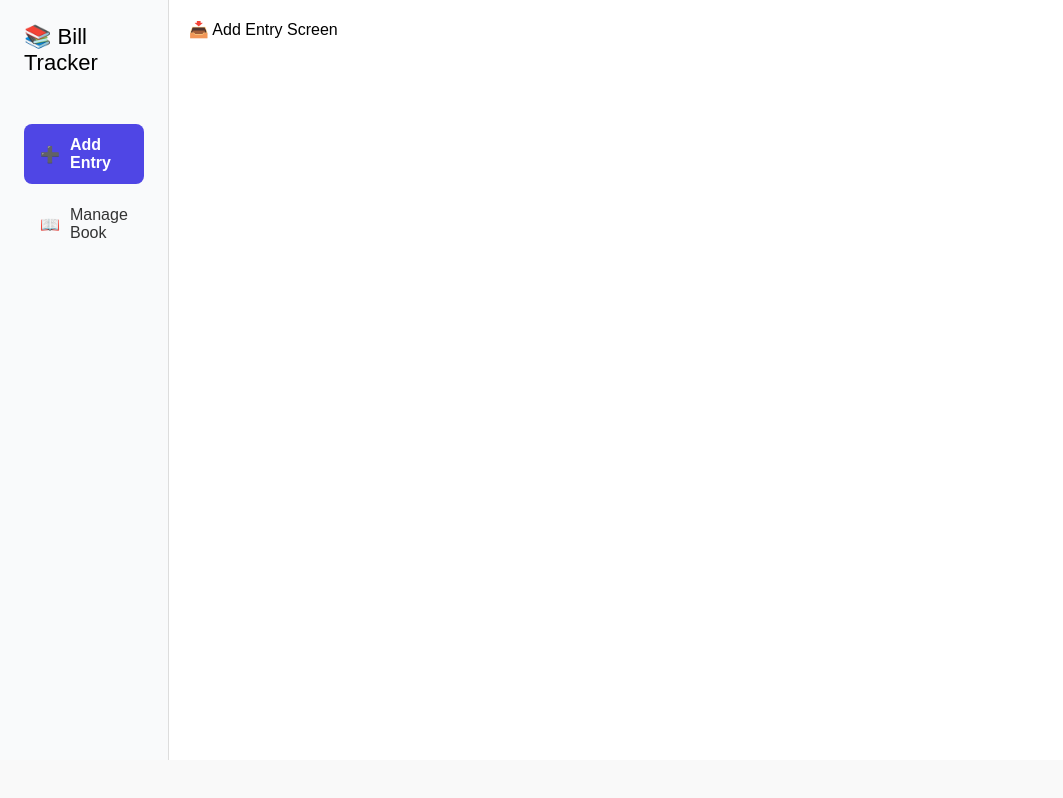
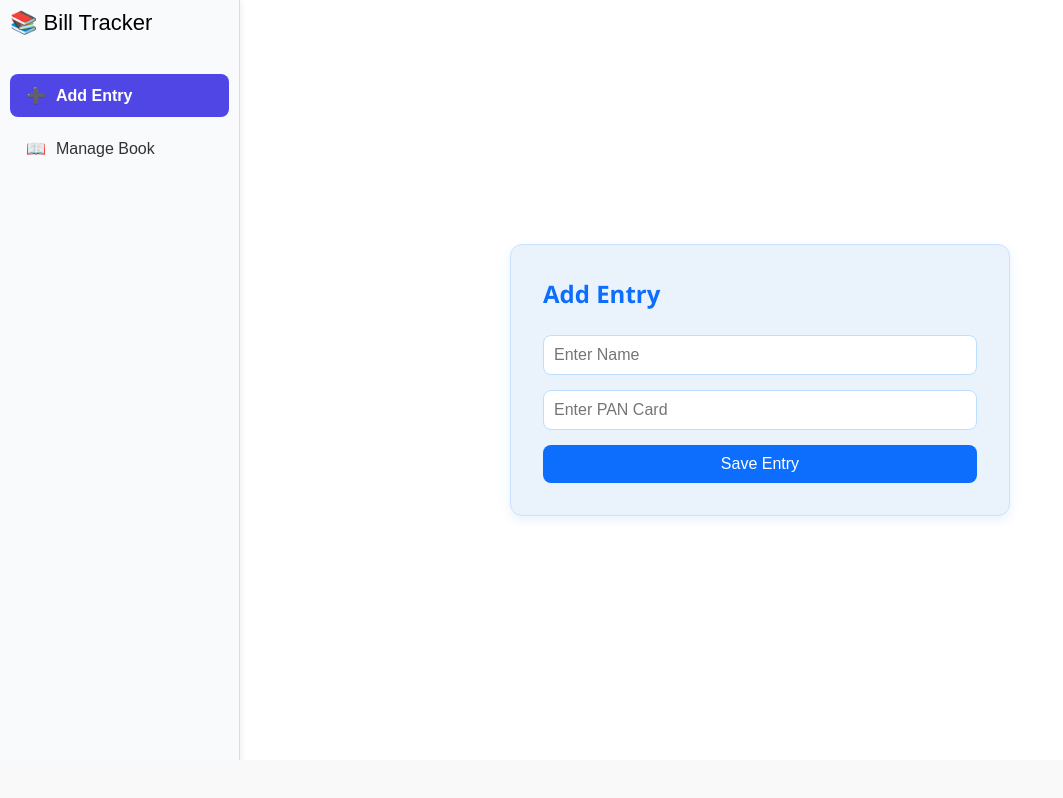
Before and after one commit to think-WayBig/30-bill-tracker-smart-tax, a React (Vite) app: page / in a window 1280 px wide. Shown: the whole page, without its empty margins (0-1063 px from the left). Built offline with nearby package versions, Linux system fonts and the light colour scheme.

Commit message:
save data to entries json

```diff
--- a/src/preload/index.ts
+++ b/src/preload/index.ts
@@ -4,6 +4,10 @@ import { electronAPI } from '@electron-toolkit/preload'
 const api = {
   selectFolder: () => ipcRenderer.invoke('select-folder')
 }
+
+contextBridge.exposeInMainWorld('electronAPI', {
+  saveEntry: (entry: { name: string; pan: string }) => ipcRenderer.invoke('save-entry', entry)
+})
 
 // Use `contextBridge` APIs to expose Electron APIs to
 // renderer only if context isolation is enabled, otherwise
--- a/src/renderer/src/App.tsx
+++ b/src/renderer/src/App.tsx
@@ -5,6 +5,7 @@ declare global {
     }
   }
 }
+
 import { useEffect, useState } from 'react'
 import FolderSelector from './components/FolderSelector'
 import MainView from './components/MainView'
--- a/src/renderer/src/components/AddEntry.tsx
+++ b/src/renderer/src/components/AddEntry.tsx
@@ -1,8 +1,114 @@
-const AddEntry = () => {
+import React, { useState } from 'react'
+
+const AddEntry: React.FC = () => {
+  const [name, setName] = useState('')
+  const [pan, setPan] = useState('')
+  const [message, setMessage] = useState('')
+
+  const handleSubmit = async (e: React.FormEvent) => {
+    e.preventDefault()
+
+    console.log('Calling saveEntry', { name, pan })
+
+    console.log('electronAPI:', window.electronAPI)
+
+    const result = await window.electronAPI.saveEntry({ name, pan })
+
+    console.log('Save result:', result)
+
+    if (result.success) {
+      setMessage('✅ Entry saved successfully!')
+      setName('')
+      setPan('')
+    } else {
+      setMessage(`❌ Error: ${result.error}`)
+    }
+  }
+
   return (
-    <div style={{ padding: '20px', width: '100vw', height: '100vh', backgroundColor: 'white' }}>
-      📥 Add Entry Screen
-    </div>
+    <form
+      onSubmit={handleSubmit}
+      style={{
+        display: 'flex',
+        flexDirection: 'column',
+        gap: '15px',
+        minWidth: '500px',
+        maxWidth: '900px',
+        margin: '2rem auto',
+        padding: '2rem',
+        backgroundColor: '#eaf3fc',
+        borderRadius: '12px',
+        boxShadow: '0 4px 12px rgba(0, 123, 255, 0.1)',
+        fontFamily: 'Segoe UI, sans-serif',
+        border: '1px solid #cce0ff'
+      }}
+    >
+      <h2 style={{ marginBottom: '10px', color: '#0d6efd' }}>Add Entry</h2>
+
+      <input
+        type="text"
+        placeholder="Enter Name"
+        value={name}
+        onChange={(e) => setName(e.target.value)}
+        required
+        style={{
+          padding: '10px',
+          border: '1px solid #bcdfff',
+          borderRadius: '8px',
+          fontSize: '16px',
+          outline: 'none',
+          backgroundColor: '#ffffff',
+          color: '#003366'
+        }}
+      />
+
+      <input
+        type="text"
+        placeholder="Enter PAN Card"
+        value={pan}
+        onChange={(e) => setPan(e.target.value)}
+        required
+        style={{
+          padding: '10px',
+          border: '1px solid #bcdfff',
+          borderRadius: '8px',
+          fontSize: '16px',
+          outline: 'none',
+          backgroundColor: '#ffffff',
+          color: '#003366'
+        }}
+      />
+
+      <button
+        type="submit"
+        style={{
+          padding: '10px',
+          backgroundColor: '#0d6efd',
+          color: 'white',
+          border: 'none',
+          borderRadius: '8px',
+          cursor: 'pointer',
+          fontSize: '16px',
+          transition: 'background-color 0.3s ease'
+        }}
+        onMouseEnter={(e) => (e.currentTarget.style.backgroundColor = '#0b5ed7')}
+        onMouseLeave={(e) => (e.currentTarget.style.backgroundColor = '#0d6efd')}
+      >
+        Save Entry
+      </button>
+
+      {message && (
+        <div
+          style={{
+            marginTop: '10px',
+            color: message.startsWith('✅') ? '#0d6efd' : '#d00000',
+            fontWeight: '500'
+          }}
+        >
+          {message}
+        </div>
+      )}
+    </form>
   )
 }
 
--- a/src/renderer/src/components/MainView.tsx
+++ b/src/renderer/src/components/MainView.tsx
@@ -9,7 +9,14 @@ const MainView = () => {
   return (
     <div style={{ display: 'flex', height: '95vh' }}>
       <Sidebar setActiveScreen={setActiveScreen} />
-      <div style={{ flex: 1 }}>
+      <div
+        style={{
+          flex: 1,
+          display: 'flex',
+          justifyContent: 'center',
+          alignItems: 'center',
+        }}
+      >
         {activeScreen === 'add' && <AddEntry />}
         {activeScreen === 'manage' && <ManageBook />}
       </div>
--- a/src/renderer/src/components/Sidebar.tsx
+++ b/src/renderer/src/components/Sidebar.tsx
@@ -38,7 +38,7 @@ const Sidebar: React.FC<SidebarProps> = ({ setActiveScreen }) => {
         height: '100vh',
         display: 'flex',
         flexDirection: 'column',
-        padding: '24px',
+        padding: '10px',
         borderRight: '1px solid #ddd',
         width: '240px',
         boxSizing: 'border-box',
@@ -49,10 +49,9 @@ const Sidebar: React.FC<SidebarProps> = ({ setActiveScreen }) => {
       <div
         style={{
           fontSize: '22px',
-          marginBottom: '48px',
+          marginBottom: '38px',
           display: 'flex',
-          alignItems: 'center',
-          gap: '10px'
+          alignItems: 'center'
         }}
       >
         📚 Bill Tracker
```
Also changed, not shown: src/main/index.ts (+24 -0 lines), src/renderer/src/types.d.ts (added, +13 -0 lines).
